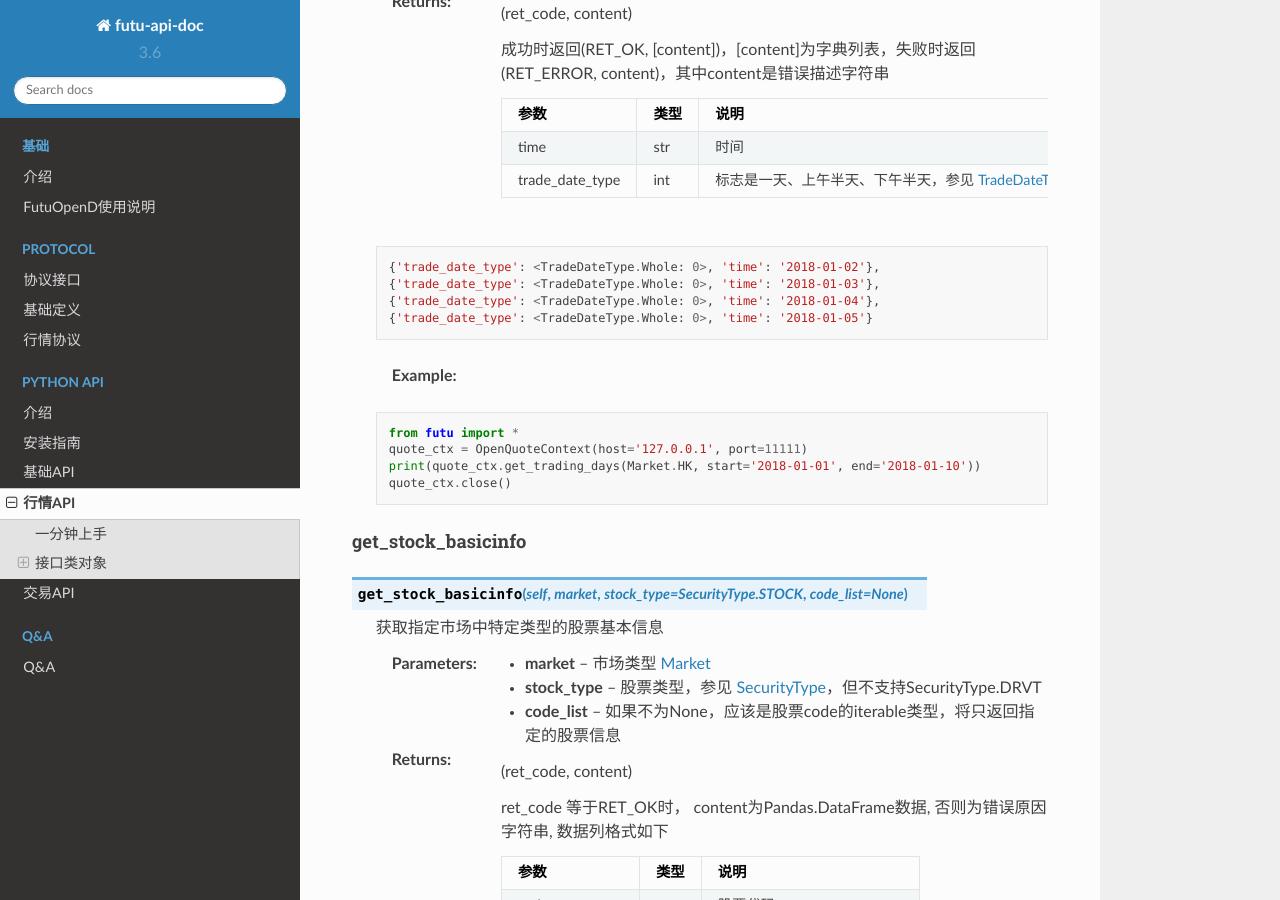
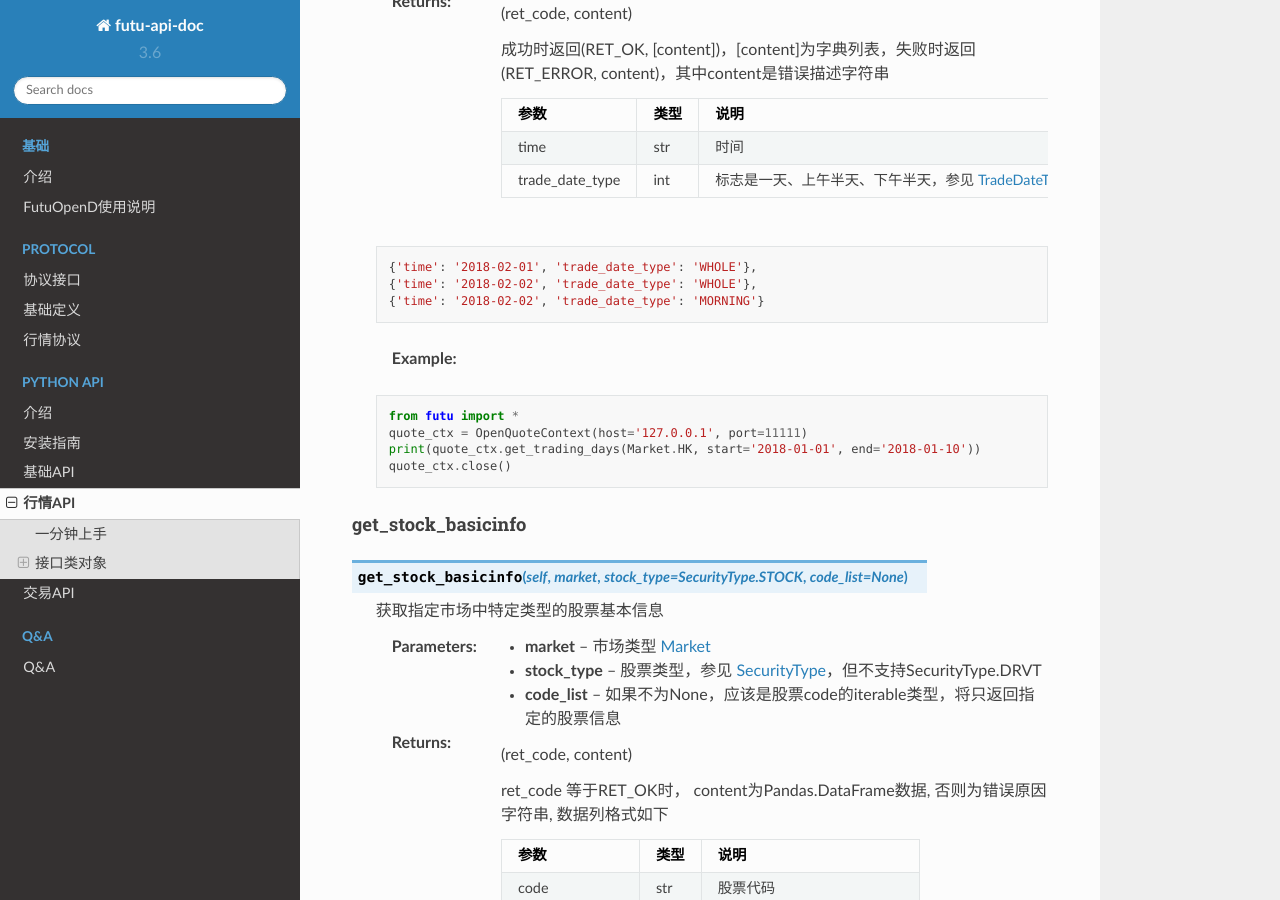
Before and after one commit to FutunnOpen/futu-api-doc, a Sphinx documentation site: the page built from doc_maker/source/api/Quote_API.rst, in a window 1280 px wide and 900 px high, scrolled down 2147 px. Built offline with Sphinx 7.4.7 and the Read the Docs theme 2.0.0, drawn with Linux system fonts in a browser that asks for light colours; pages that are not in the unit, such as notebooks, are missing from menus.

Commit message:
文档修正

```diff
--- a/doc_maker/source/api/Quote_API.rst
+++ b/doc_maker/source/api/Quote_API.rst
@@ -174,10 +174,9 @@ get_trading_days
 
  .. code:: python
 
-         {'trade_date_type': <TradeDateType.Whole: 0>, 'time': '2018-01-02'},
-         {'trade_date_type': <TradeDateType.Whole: 0>, 'time': '2018-01-03'},
-         {'trade_date_type': <TradeDateType.Whole: 0>, 'time': '2018-01-04'},
-         {'trade_date_type': <TradeDateType.Whole: 0>, 'time': '2018-01-05'}
+         {'time': '2018-02-01', 'trade_date_type': 'WHOLE'},
+         {'time': '2018-02-02', 'trade_date_type': 'WHOLE'},
+         {'time': '2018-02-02', 'trade_date_type': 'MORNING'}
 
 ..
 
```
